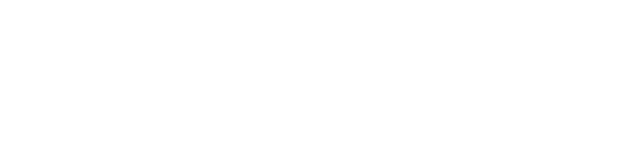
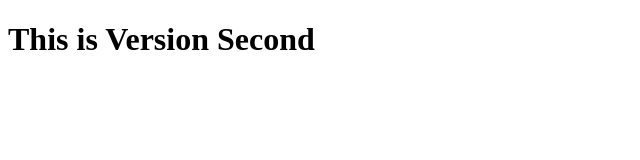
Before and after one commit to SwarTej/MyRepo, a plain HTML site: page index.html in a window 1280 px wide. Shown: the whole page, without its empty margins (0-640 px from the left). Drawn offline with Linux system fonts and the light colour scheme.

Commit message:
Second Version

```diff
--- a/index.html
+++ b/index.html
@@ -6,6 +6,6 @@
     <title>Document</title>
 </head>
 <body>
-
+    <h1>This is Version Second</h1>
 </body>
 </html>
```
